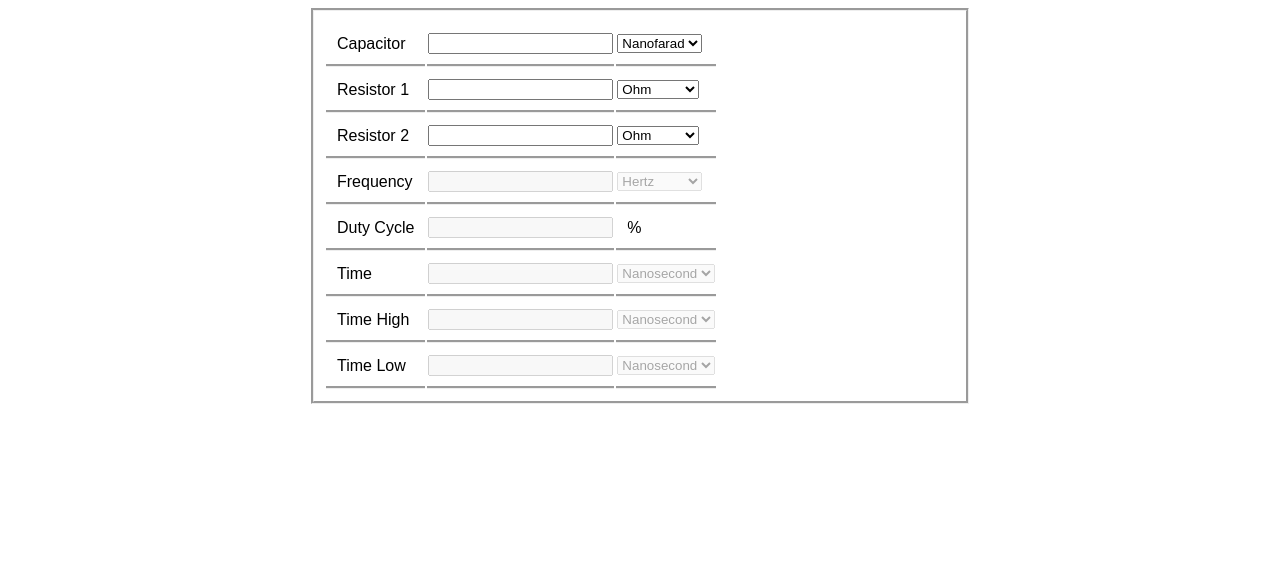
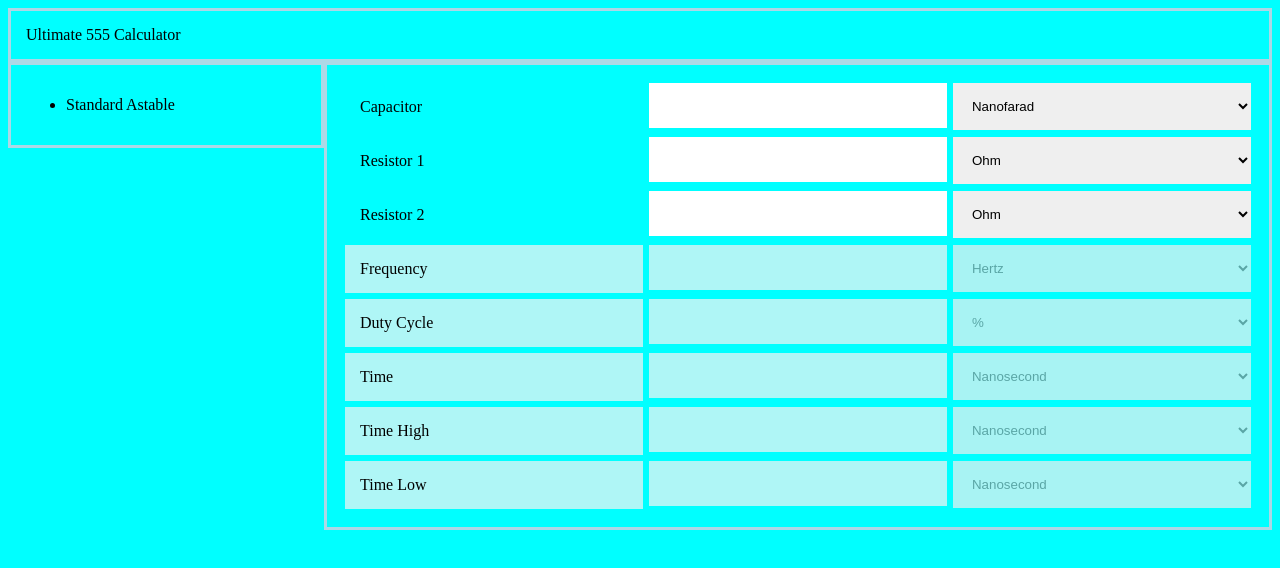
Before and after one commit to GlizzyHacker/555Calculator2, a website built with Parcel: page index.html in a window 1280 px wide. Built offline with nearby package versions, Linux system fonts and the light colour scheme.

Commit message:
Major Visual Overhaul (WIP)

```diff
--- a/index.html
+++ b/index.html
@@ -7,40 +7,15 @@
   </head>
 
   <body>
-    <div id="app">
-      <!--  <label for="c">Capacitor</label>
-      <input type="number" id="c" value="1" />
-      <br /><br />
+    <div class="header"><h>Ultimate 555 Calculator</h></div>
 
-      <label for="r1">Resistor 1</label>
-      <input type="number" id="r1" name="r1" value="1" />
-      <br /><br />
-
-      <label for="r2">Resistor 2</label>
-      <input type="number" id="r2" name="r2" value="1" />
-      <br /><br />
-
-      <label for="f">Frequency</label>
-      <input type="number" id="f" name="f " value="1" readonly />
-      <br /><br />
-
-      <label for="dc">Duty Cycle</label>
-      <input type="number" id="dc" name="dc" value="1" readonly />
-      <br /><br />
-
-      <label for="t">Time</label>
-      <input type="number" id="t" name="t" value="1" readonly />
-      <br /><br />
-
-      <label for="th">Time High</label>
-      <input type="number" id="th" name="th" value="1" readonly />
-      <br /><br />
-
-      <label for="tl">Time Low</label>
-      <input type="number" id="tl" name="tl" value="1" readonly />
-      <br /><br />-->
+    <div class="col-3 border">
+      <ul>
+        <li>Standard Astable</li>
+      </ul>
     </div>
 
+    <div class="col-9 border" id="app"></div>
     <script src="src/index.js"></script>
     <script src="src/calculate.js"></script>
   </body>
--- a/src/index.js
+++ b/src/index.js
@@ -1,5 +1,5 @@
 var mainerbody = document.getElementById("app");
-var mainbody = document.createElement("table");
+var mainbody = document.createElement("div");
 mainerbody.append(mainbody);
 
 const Resistor = {
@@ -30,29 +30,23 @@ class Field {
       this.Prefixnames = Prefixset.names;
       this.prefix = this.Prefixs[Prefixset.values[0] / 10];
     }
-    var body = document.createElement("tr");
+    var body = document.createElement("div");
+    body.className = "row";
     body.id = id + "Field";
     this.l = document.createElement("label");
     this.i = document.createElement("input");
     this.d = document.createElement("select");
     this.id = id;
 
-    var newtd = document.createElement("td");
-    newtd.id = "name";
-    newtd.append(this.l);
-    body.append(newtd);
+    this.l.className = "col-4 noborder";
+    body.append(this.l);
 
-    var newtd = document.createElement("td");
-    newtd.id = "value";
-    newtd.append(this.i);
-    body.append(newtd);
+    this.i.className = "col-4 noborder";
+    body.append(this.i);
+    this.d.className = "col-4 noborder";
+    body.append(this.d);
 
     if (this.Prefixnames != null) {
-      var newtd = document.createElement("td");
-      newtd.id = "prefix";
-      newtd.append(this.d);
-      body.append(newtd);
-
       for (var pref in this.Prefixnames) {
         var prefix = this.Prefixnames[pref];
 
@@ -68,13 +62,9 @@ class Field {
 
       this.d.selectedIndex = this.prefix - 1;
     } else {
-      var l2 = document.createElement("label");
-      l2.innerHTML = "%";
-
-      var newtd = document.createElement("td");
-      newtd.id = "prefix";
-      newtd.append(l2);
-      body.append(newtd);
+      var opt = document.createElement("option");
+      opt.innerHTML = "%";
+      this.d.append(opt);
     }
     this.d.id = "prefix";
     this.i.id = id;
@@ -85,6 +75,7 @@ class Field {
     this.l.innerHTML = name;
     if (readonly) {
       this.i.disabled = true;
+      this.l.className += " disabled";
       this.d.disabled = true;
     }
     mainbody.append(body);
--- a/src/styles.css
+++ b/src/styles.css
@@ -1,27 +1,84 @@
-#app {
-  font-family: sans-serif;
-  border-style: ridge;
+body {
+  background-color: cyan;
+}
+* {
+  box-sizing: border-box;
+}
+.row::after {
+  position: relative;
+  content: "";
+  clear: both;
+  display: table;
+}
+input:disabled,
+.disabled {
+  background-color: rgba(255, 242, 242, 0.685);
+}
 
-  margin: auto;
-  width: 50%;
-  border-style: groove;
-  padding: 10px;
+.noborder {
+  border: 3px solid cyan;
 }
-label {
-  padding: 10px;
+.row {
+  display: block;
 }
-td {
-  padding-bottom: 10px;
-  padding-top: 10px;
-  border-bottom-style: groove;
+
+.border {
+  border: 3px solid lightblue;
+  background-color: cyan;
 }
-option {
+
+[class*="col-"] {
+  padding: 15px;
+  float: left;
 }
-select {
+[class*="col-"] {
+  width: 100%;
 }
-#prefix {
-  text-align: left;
+
+@media only screen and (min-width: 768px) {
+  /* For desktop: */
+  .col-1 {
+    width: 8.33%;
+  }
+  .col-2 {
+    width: 16.66%;
+  }
+  .col-3 {
+    width: 25%;
+  }
+  .col-4 {
+    width: 33.33%;
+  }
+  .col-5 {
+    width: 41.66%;
+  }
+  .col-6 {
+    width: 50%;
+  }
+  .col-7 {
+    width: 58.33%;
+  }
+  .col-8 {
+    width: 66.66%;
+  }
+  .col-9 {
+    width: 75%;
+  }
+  .col-10 {
+    width: 83.33%;
+  }
+  .col-11 {
+    width: 91.66%;
+  }
+  .col-12 {
+    width: 100%;
+  }
 }
-#cField {
-  border: solid;
+
+.header {
+  border: 3px solid lightblue;
+  background-color: cyan;
+  padding: 15px;
 }
+@media screen and (max-width: 800px) {
+}
```
